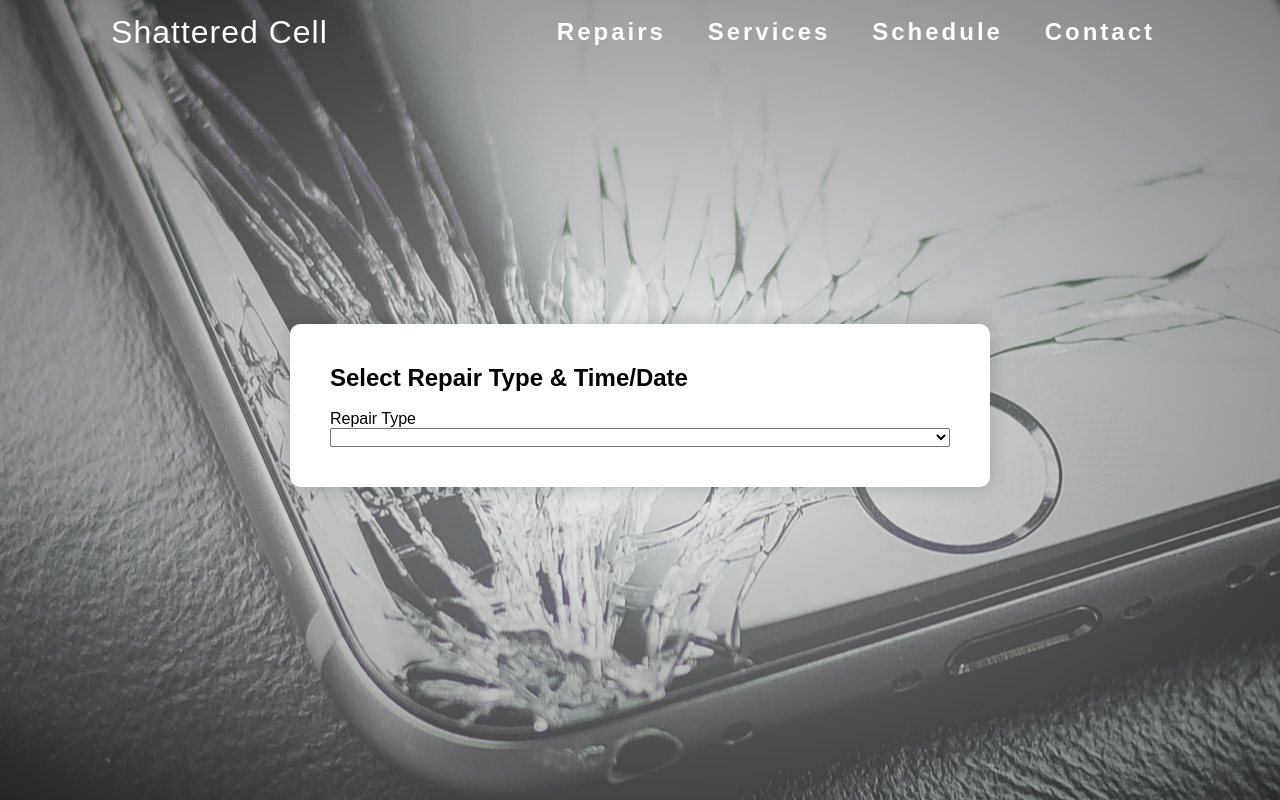
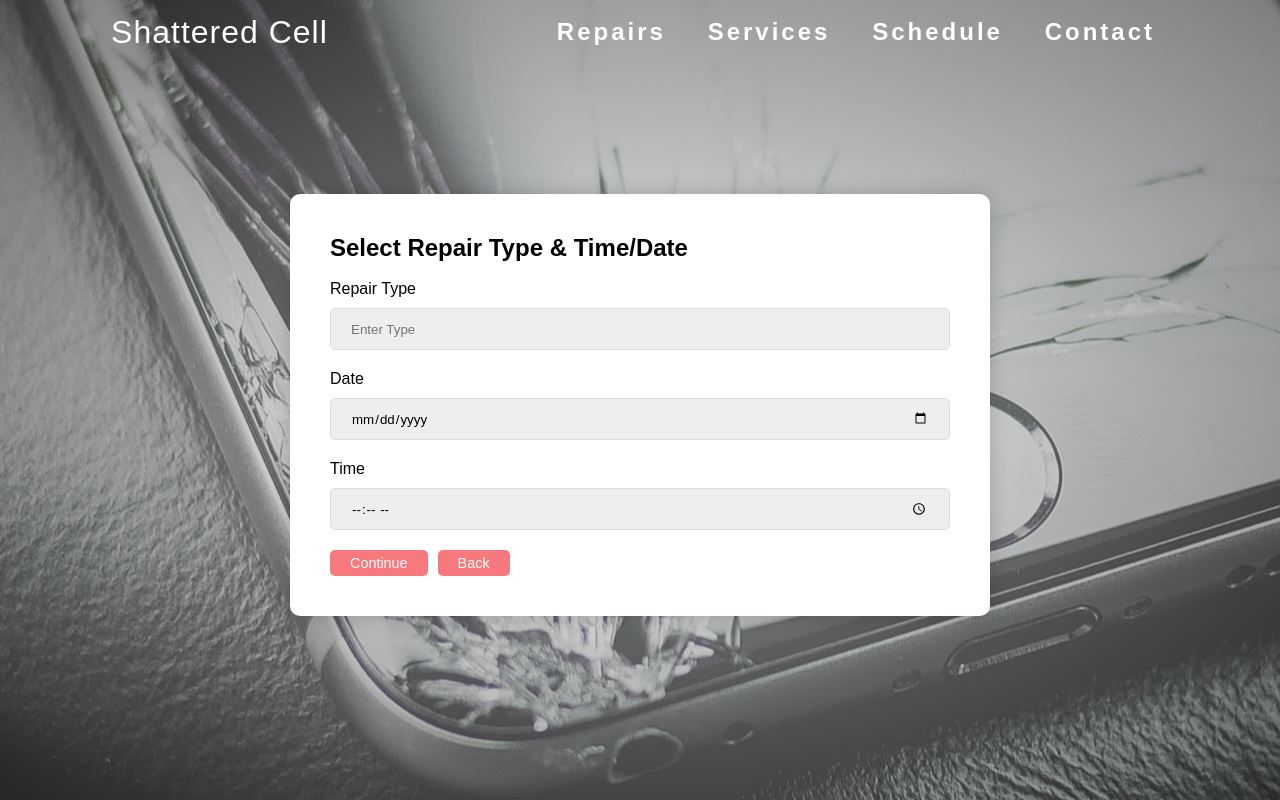
Before and after one commit to DeLaCruz26/ShatteredCell, a React (Create React App) app: page /schedule in a window 1280 px wide. Both pictures are taken after typing "Sample", "Sample", "name@example.com" into the empty fields and a click on the button "Continue". Built offline with nearby package versions, Linux system fonts and the light colour scheme.

Commit message:
finish second step to step form

```diff
--- a/src/components/Styles.js
+++ b/src/components/Styles.js
@@ -51,6 +51,11 @@ export const StyledTextArea = styled.textarea`
     ${sharedStyles}
 `;
 
+export const StyledButtonWrapper = styled.div`
+   display: flex;
+   flex-direction: row;
+`
+
 export const StyledButton = styled.button`
     display: block;
     background-color: #f7797d;
@@ -60,6 +65,7 @@ export const StyledButton = styled.button`
     border-radius: 5px;
     heigth: 40px;
     padding: 5px 20px;
+    margin-right: 10px;
     cursor: pointer;
     box-sizing: border-box;
 `;
@@ -69,8 +75,3 @@ export const StyledError = styled.div`
     font-weight: 800;
     margin: 0 0 20px 0;
 `;
-
-export const StyledSelect = styled.select`
-   display: block;
-   width: 100%
-`;
--- a/src/components/scheduleForm/Appointment.js
+++ b/src/components/scheduleForm/Appointment.js
@@ -1,5 +1,6 @@
 import React from 'react'
-import { GlobalStyle, StyledForm, StyledFormWrapper, StyledInput, StyledSelect } from '../Styles'
+import { GlobalStyle, StyledForm, StyledFormWrapper, StyledInput, StyledButtonWrapper, StyledButton } from '../Styles'
+
 
 export default function Appointment(props) {
     const continueForm = event => {
@@ -20,9 +21,28 @@ export default function Appointment(props) {
                 <h2>Select Repair Type & Time/Date</h2>
                 <br />
                 <label htmlFor='repair'>Repair Type</label>
-                <StyledSelect
-                    type='select'
+                <StyledInput
+                    type='text'
+                    placeholder='Enter Type'
+                    onChange={handleChange('repair')}
+                    defaultValue={values.repair}
                 />
+                <label htmlFor='date'>Date</label>
+                <StyledInput
+                    type='date'
+                    onChange={handleChange('date')}
+                    defaultValue={values.date}
+                />
+                <label htmlFor='time'>Time</label>
+                <StyledInput
+                    type='time'
+                    onChange={handleChange('time')}
+                    defaultValue={values.time}
+                />
+                <StyledButtonWrapper>
+                    <StyledButton onClick={continueForm}>Continue</StyledButton>
+                    <StyledButton onClick={back}>Back</StyledButton>
+                </StyledButtonWrapper>
             </StyledForm>
         </StyledFormWrapper>
         </>
```
